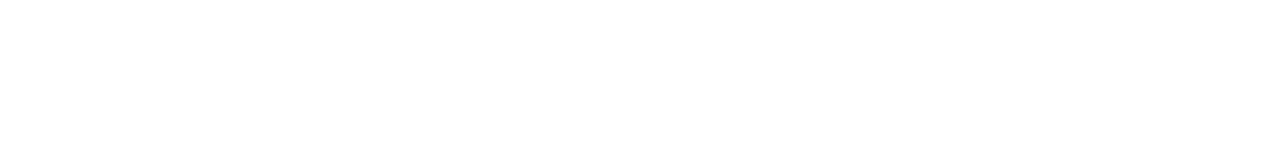
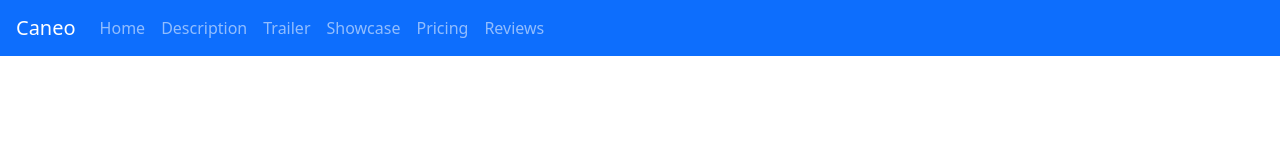
Before and after one commit to athiratj/b4-landing-page, a plain HTML site: page index.html in a window 1280 px wide. Drawn offline with nearby package versions, Linux system fonts and the light colour scheme.

Commit message:
added navbar

```diff
--- a/index.html
+++ b/index.html
@@ -14,7 +14,44 @@
 
     <title>Bootstrap5 Landing Page</title>
   </head>
-  <body>
+  <body data-spy="scroll" data-target="#navScrollspy">
+    <nav
+      class="navbar bg-primary navbar-dark navbar-expand-md fixed-top container-fluid"
+    >
+      <a href="#" class="navbar-brand">Caneo</a>
+      <button
+        class="navbar-toggler navbar-toggler-right"
+        data-toggle="collapse"
+        data-target="#navbarNav"
+        aria-control="navbarNav"
+        aria-expanded="false"
+        aria-label="Toggle navigation"
+      >
+        <span class="navbar-toggler-icon"></span>
+      </button>
+      <div class="collapse navbar-collapse" id="navbarNav">
+        <ul class="navbar-nav" id="newScrollspy">
+          <li class="nav-item">
+            <a href="#home" class="nav-link">Home</a>
+          </li>
+          <li class="nav-item">
+            <a href="#description" class="nav-link">Description</a>
+          </li>
+          <li class="nav-item">
+            <a href="#trailer" class="nav-link">Trailer</a>
+          </li>
+          <li class="nav-item">
+            <a href="#Showcase" class="nav-link">Showcase</a>
+          </li>
+          <li class="nav-item">
+            <a href="#pricing" class="nav-link">Pricing</a>
+          </li>
+          <li class="nav-item">
+            <a href="#reviews" class="nav-link">Reviews</a>
+          </li>
+        </ul>
+      </div>
+    </nav>
     <!-- Popper.js first, then Bootstrap JS -->
     <script
       src="https://cdn.jsdelivr.net/npm/popper.js@1.16.0/dist/umd/popper.min.js"
```
